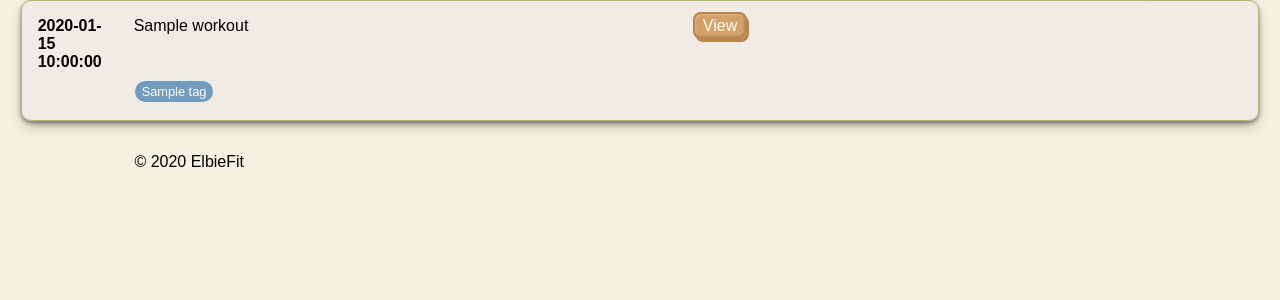
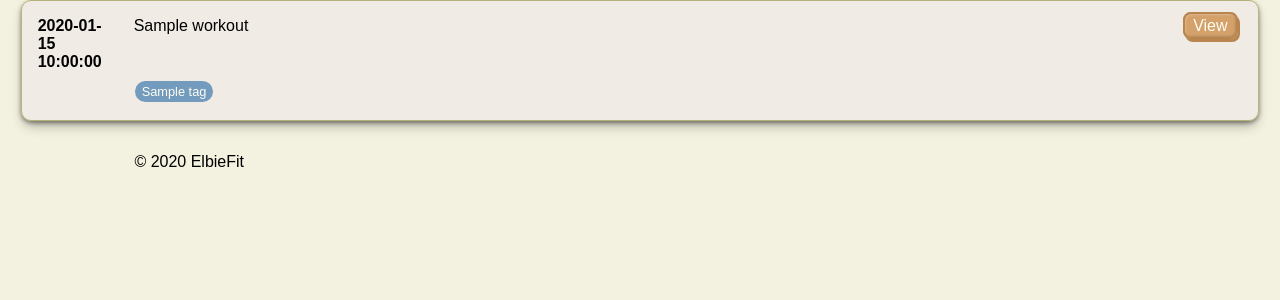
Before and after one commit to LisaS7/ElbieFit, a FastAPI app: template app/templates/workouts/workouts.html in a window 1280 px wide. Shown: the part 345-645 px from the top of the page. Run offline with FastAPI, Linux system fonts and the light colour scheme; the template is opened without the code that fills it: most values are stand-ins (such as "Sample title", 1, 10 or a date in 2020); some libraries are stand-ins or nearby versions; some web fonts are replaced.

Commit message:
Fixing class naming mistake and view workout button position

```diff
--- a/static/base.css
+++ b/static/base.css
@@ -170,7 +170,7 @@ a {
 /* ──────────────────────────────── Workout List ──────────────────────────────── */
 
 .workout-card {
-  grid-template-columns: 80px 1fr 1fr;
+  grid-template-columns: 80px 1fr auto;
 }
 
 /* ── Workout card elements ── */
@@ -211,7 +211,7 @@ a {
 
 /* ──────────────────────────────── Exercise List ──────────────────────────────── */
 
-.workout-card {
+.exercise-card {
   grid-template-columns: 80px 1fr 1fr auto;
 }
 
```
